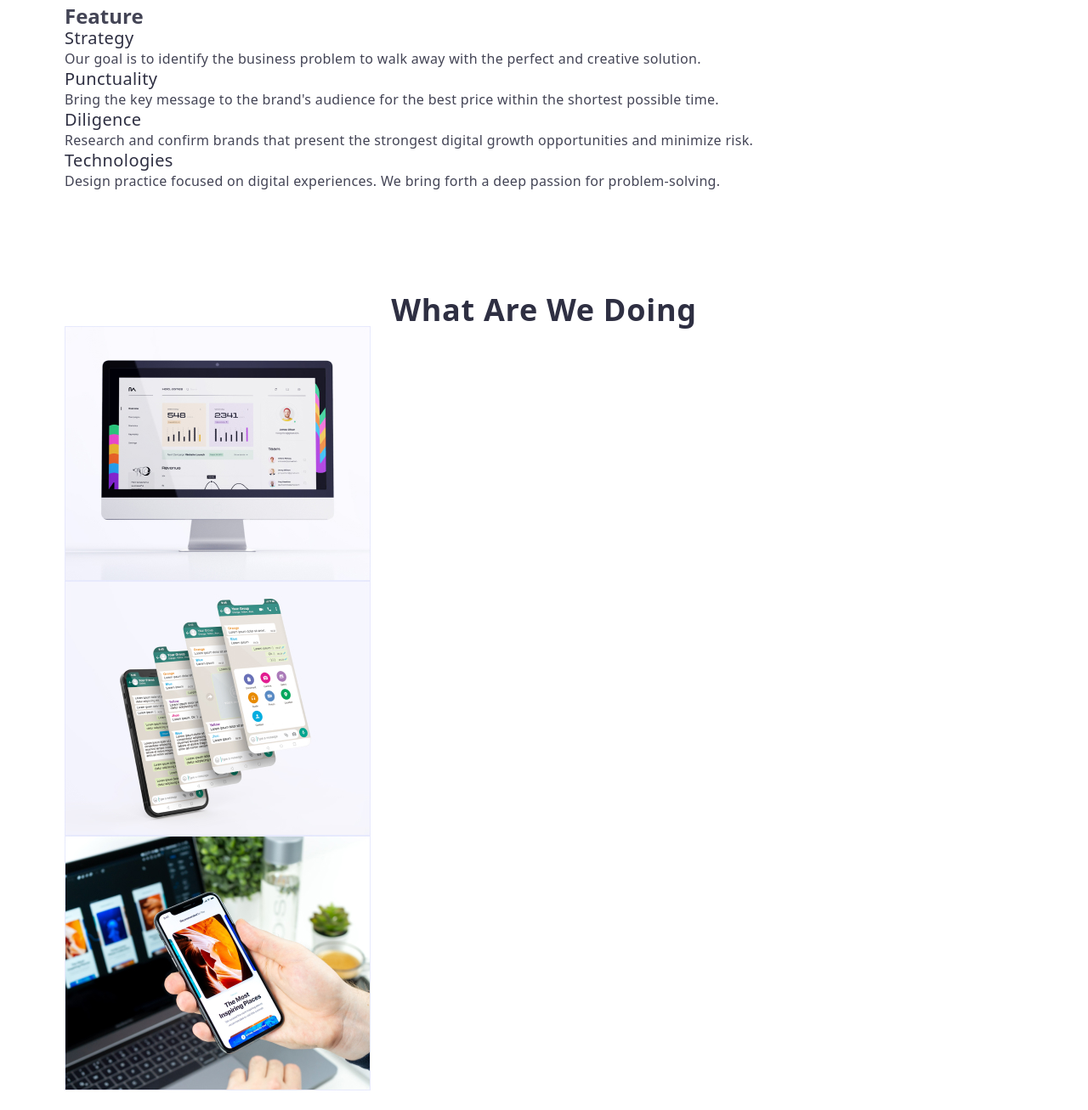
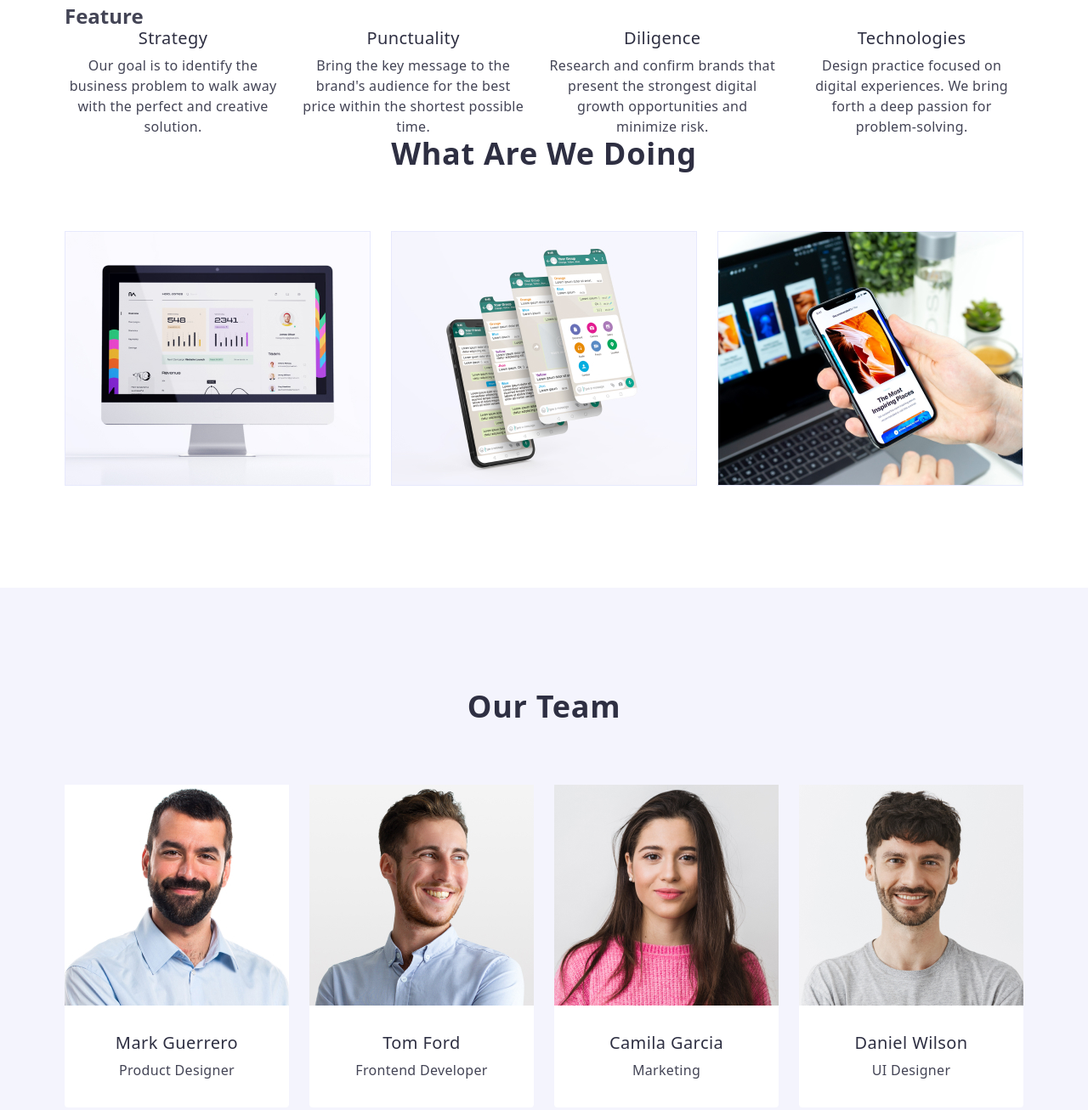
Before and after one commit to graudu12/goit-markup-hw-03, a plain HTML site: page index.html in a window 1280 px wide. Shown: the part 680-1987 px from the top of the page at 85% size. Drawn offline with nearby package versions, Linux system fonts and the light colour scheme.

Commit message:
sections-ind-port

```diff
--- a/css/styles.css
+++ b/css/styles.css
@@ -55,10 +55,10 @@ img {
   padding-right: 15px;
 }
 .section-feature {
-  margin-bottom: 120px;
+  padding: 120px o;
 }
 .section-doing {
-  margin-bottom: 120px;
+  padding-bottom: 120px;
 }
 header {
 }
@@ -175,17 +175,27 @@ header {
   background-color: #404bbf;
 }
 /*main section1 feature*/
+.future-list {
+  display: flex;
+  gap: 24px;
+}
+.future-items {
+  width: calc((100%-72px) / 4);
+}
 .feature-title {
   font-weight: 500;
   font-size: 20px;
   line-height: 1.2;
   letter-spacing: 0.02em;
   color: var(--logo1);
+  text-align: center;
+  margin-bottom: 8px;
 }
 .feature-text {
   font-size: 16px;
   line-height: 1.5;
   letter-spacing: 0.02em;
+  text-align: center;
 }
 /*main section2 about*/
 .section-about {
@@ -195,10 +205,19 @@ header {
   letter-spacing: 0.02em;
   text-transform: capitalize;
   color: var(--logo1);
+  margin-bottom: 72px;
+}
+.about-list {
+  display: flex;
+  gap: 24px;
+}
+.about-text {
+  width: calc((100%-48px) / 3);
 }
 /*main section3 team*/
 .team-list {
   background-color: #f4f4fd;
+  padding: 120px 0;
 }
 .team-list-title {
   font-size: 36px;
@@ -207,9 +226,19 @@ header {
   letter-spacing: 0.02em;
   text-transform: capitalize;
   color: var(--logo1);
+  margin-bottom: 72px;
+}
+.team-list-items {
+  display: flex;
+  gap: 24px;
 }
 .name-list {
   background-color: #ffffff;
+  width: calc((100%-72px) / 4);
+  border-radius: 0px 0px 4px 4px;
+}
+.name-title {
+  padding: 32px 16px;
 }
 .main-foot {
   background-color: var(--logo1);
--- a/index.html
+++ b/index.html
@@ -69,22 +69,22 @@
       <section class="section-feature">
         <div class="container">
           <h2>Feature</h2>
-          <ul class="list">
-            <li>
+          <ul class="future-list list">
+            <li class="future-items">
               <h3 class="feature-title">Strategy</h3>
               <p class="feature-text">
                 Our goal is to identify the business problem to walk away with the perfect and
                 creative solution.
               </p>
             </li>
-            <li>
+            <li class="future-items">
               <h3 class="feature-title">Punctuality</h3>
               <p class="feature-text">
                 Bring the key message to the brand's audience for the best price within the shortest
                 possible time.
               </p>
             </li>
-            <li>
+            <li class="future-items">
               <h3 class="feature-title">Diligence</h3>
               <p class="feature-text">
                 Research and confirm brands that present the strongest digital growth opportunities
@@ -104,14 +104,14 @@
       <section class="section-doing">
         <div class="container">
           <h2 class="section-about">What are we doing</h2>
-          <ul class="list">
-            <li>
+          <ul class="about-list list">
+            <li class="about-text">
               <img src="./images/studio/about/img1.jpg" alt="desktop" width="360" />
             </li>
-            <li>
+            <li class="about-text">
               <img src="./images/studio/about/img2.jpg" alt="mobile phone" width="360" />
             </li>
-            <li>
+            <li class="about-text">
               <img src="./images/studio/about/img3.jpg" alt="laptop" width="360" />
             </li>
           </ul>
@@ -120,26 +120,34 @@
       <section class="team-list">
         <div class="container">
           <h2 class="team-list-title">Our Team</h2>
-          <ul class="list">
+          <ul class="team-list-items list">
             <li class="name-list">
               <img src="./images/studio/team/img1.jpg" alt="image1" width="264" />
+              <div class="name-title">
                 <h3 class="feature-title">Mark Guerrero</h3>
                 <p class="feature-text">Product Designer</p>
+              </div>
             </li>
             <li class="name-list">
               <img src="./images/studio/team/img2.jpg" alt="image2" width="264" />
+              <div class="name-title">
                 <h3 class="feature-title">Tom Ford</h3>
                 <p class="feature-text">Frontend Developer</p>
+              </div>
             </li>
             <li class="name-list">
               <img src="./images/studio/team/img3.jpg" alt="image3" width="264" />
+              <div class="name-title">
                 <h3 class="feature-title">Camila Garcia</h3>
                 <p class="feature-text">Marketing</p>
+              </div>
             </li>
             <li class="name-list">
               <img src="./images/studio/team/img4.jpg" alt="image4" width="264" />
+              <div class="name-title">
                 <h3 class="feature-title">Daniel Wilson</h3>
                 <p class="feature-text">UI Designer</p>
+              </div>
             </li>
           </ul>
         </div>
```
Lines whose indentation alone changed are shown as unchanged.
